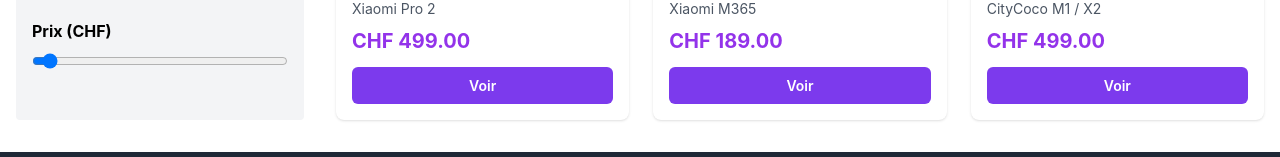
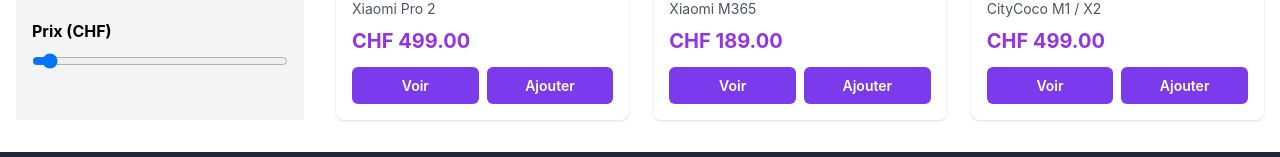
Before and after one commit to Florent-Gorski/Volt-Nomade, a React (Create React App) app: page /catalogue in a window 1280 px wide. Shown: the part 397-554 px from the top of the page. Built offline with nearby package versions, Linux system fonts and the light colour scheme.

Commit message:
feat: project compiles successfully with cleaned imports and corrected CartContext casing

```diff
--- a/src/components/catalog/ProductCard.js
+++ b/src/components/catalog/ProductCard.js
@@ -1,9 +1,11 @@
 import React from "react";
 import { Link } from "react-router-dom";
-import { useCart } from "../context/CartContext";
-
+import { useCart } from "../../context/CartContext"; // <-- corrigé (../../)
 
 export default function ProductCard({ id, name, price, compat, image }) {
+  const { addItem } = useCart();
+  const product = { id, name, price, image };
+
   return (
     <div className="bg-white shadow rounded-lg overflow-hidden">
       <img
@@ -16,9 +18,10 @@
         <h3 className="font-bold text-lg">{name}</h3>
         {compat && <p className="text-sm text-gray-600">{compat}</p>}
         <p className="text-xl font-bold text-purple-600 mt-2">CHF {price}.00</p>
-        <Link to={`/produit/${id}`} className="btn-primary w-full mt-3 block text-center">
-          Voir
-        </Link>
+        <div className="grid grid-cols-2 gap-2 mt-3">
+          <Link to={`/produit/${id}`} className="btn-primary text-center">Voir</Link>
+          <button className="btn-primary" onClick={() => addItem(product)}>Ajouter</button>
+        </div>
       </div>
     </div>
   );
```
